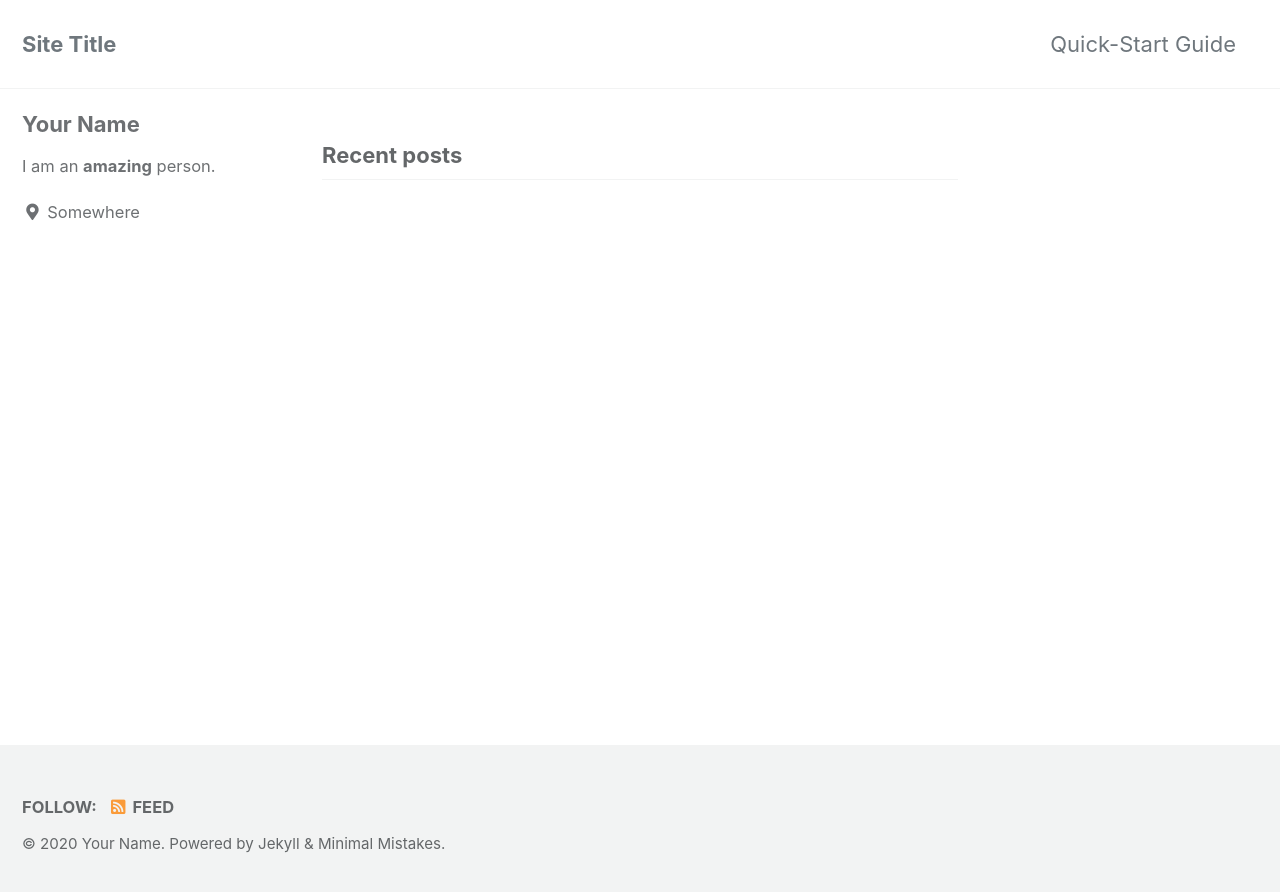
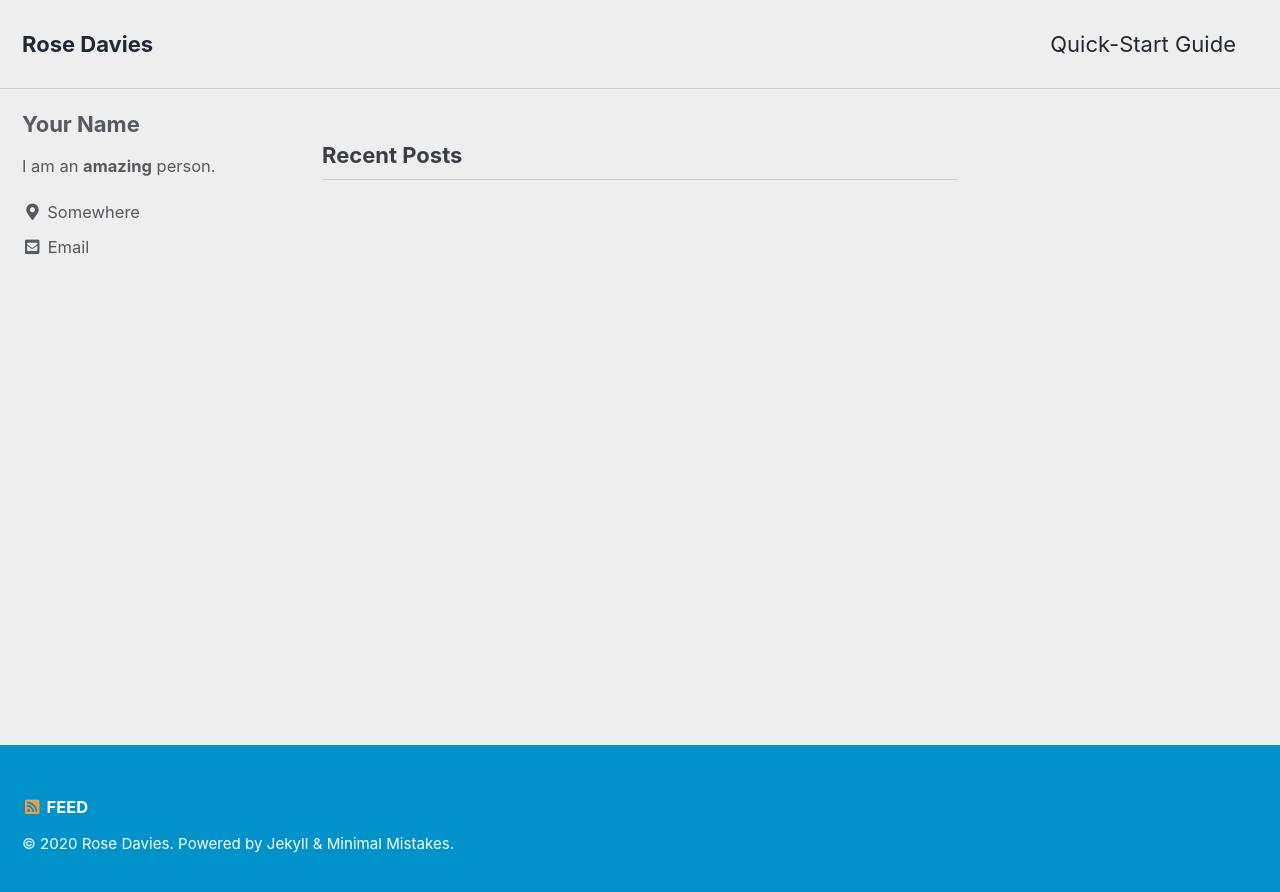
Before and after one commit to rdavies2980/rdavies2980.github.io, a Jekyll site: the page built from index.html, in a window 1280 px wide. Shown: the top 892 px of the page. Built offline with Jekyll 4.4.1, drawn with Linux system fonts in a browser that asks for light colours; cached includes are drawn as plain includes; the list of posts is cut into pages by our own code.

Commit message:
"st adding my name and getting better at git push/pu"

```diff
--- a/_config.yml
+++ b/_config.yml
@@ -12,15 +12,15 @@
 
 # theme                  : "minimal-mistakes-jekyll"
 # remote_theme           : "mmistakes/minimal-mistakes"
-minimal_mistakes_skin    : "default" # "air", "aqua", "contrast", "dark", "dirt", "neon", "mint", "plum", "sunrise"
+minimal_mistakes_skin    :  "air" # "default", "aqua", "contrast", "dark", "dirt", "neon", "mint", "plum", "sunrise"
 
 # Site Settings
-locale                   : "en-US"
-title                    : "Site Title"
+locale                   : "en-UK"
+title                    : "Rose Davies"
 title_separator          : "-"
 subtitle                 : # site tagline that appears below site title in masthead
-name                     : "Your Name"
-description              : "An amazing website."
+name                     : "Rose Davies"
+description              : "Physics Notes"
 url                      : # the base hostname & protocol for your site e.g. "https://mmistakes.github.io"
 baseurl                  : # the subpath of your site, e.g. "/blog"
 repository               : # GitHub username/repo-name e.g. "mmistakes/minimal-mistakes"
@@ -101,7 +101,7 @@ author:
   links:
     - label: "Email"
       icon: "fas fa-fw fa-envelope-square"
-      # url: "mailto:your.name@email.com"
+      url: "rxd440@student.bham.ac.uk"
     - label: "Website"
       icon: "fas fa-fw fa-link"
       # url: "https://your-website.com"
```
Also changed, not shown: 1 other file.
